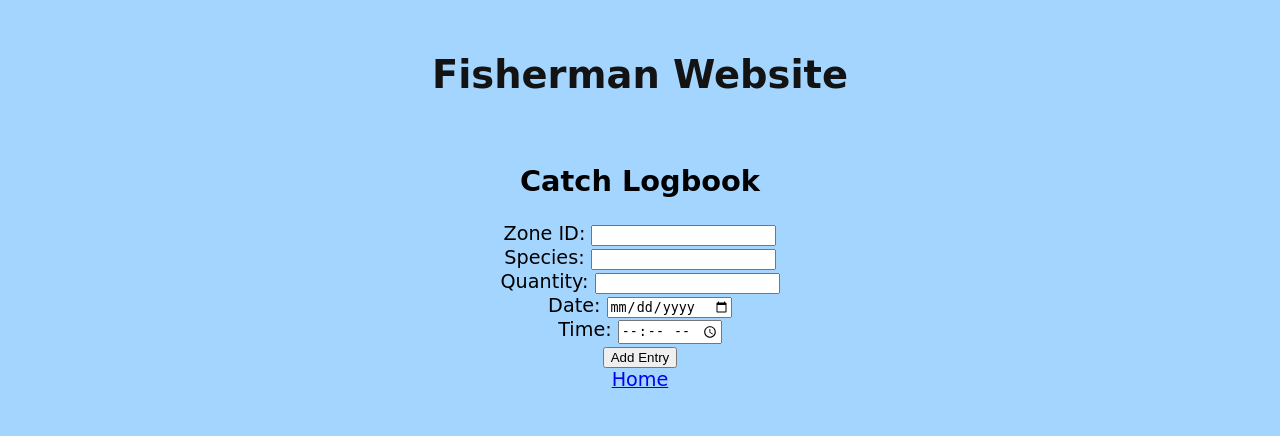
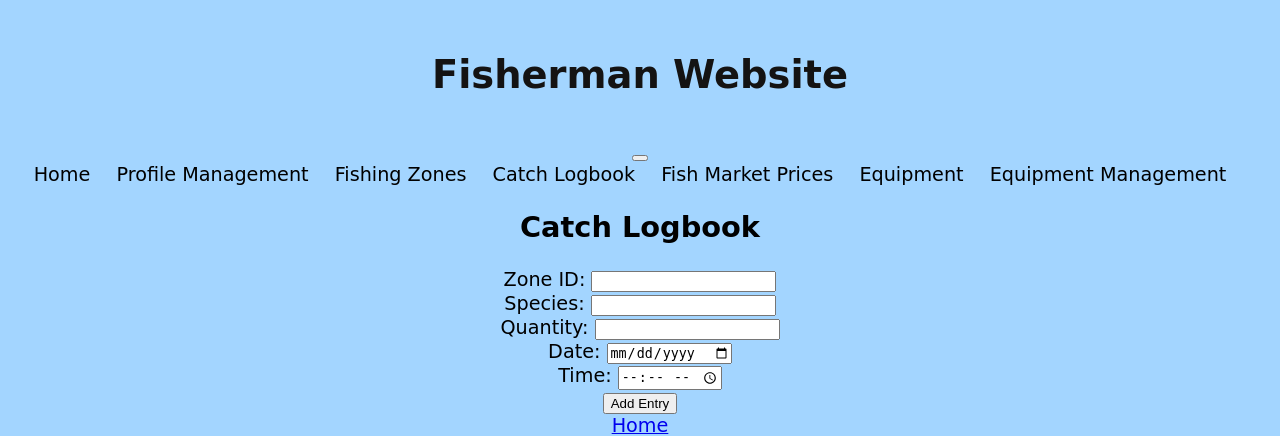
Before and after one commit to rjmichellejayme/FisherNet, a PHP site: page /catch_logbook.php in a window 1280 px wide. Shown: the top 436 px of the page. Run offline with PHP 8.4, Linux system fonts and the light colour scheme.

Commit message:
small changes

```diff
--- a/catch_logbook.php
+++ b/catch_logbook.php
@@ -32,11 +32,44 @@ if(isset($_POST["submit"])){
     <meta name="viewport" content="width=device-width, initial-scale=1.0">
     <title>Catch Logbook</title>
     <link rel="stylesheet" href="stylefish.css">
+    <!-- <link href="https://cdn.jsdelivr.net/npm/bootstrap@5.3.3/dist/css/bootstrap.min.css" rel="stylesheet" integrity="sha384-QWTKZyjpPEjISv5WaRU9OFeRpok6YctnYmDr5pNlyT2bRjXh0JMhjY6hW+ALEwIH" crossorigin="anonymous"> -->
 </head>
 <body>
     <header>
         <h1>Fisherman Website</h1>
     </header>
+    <nav class="navbar navbar-expand-lg bg-body-primary">
+    <button class="navbar-toggler" type="button" data-bs-toggle="collapse" data-bs-target="#navbarNav" aria-controls="navbarNav" aria-expanded="false" aria-label="Toggle navigation">
+        <span class="navbar-toggler-icon"></span>
+        </button>
+        <div class="collapse navbar-collapse" id="navbarNav">
+            <ul class="navbar-nav">
+                <li class="nav-item">
+                    <a class="nav-link" aria-current="page" href="">Home</a>
+                </li>
+                <li class="nav-item">
+                    <a class="nav-link" href="profile_management.php">Profile Management</a>
+                </li>
+                <li class="nav-item">
+                    <a class="nav-link" href="fishing_zone">Fishing Zones</a>
+                </li>
+                <li class="nav-item">
+                    <a class="nav-link" href="catch_logbook.php">Catch Logbook</a>
+                </li>
+                <li class="nav-item">
+                    <a class="nav-link" href="fish_market_prices.php">Fish Market Prices</a>
+                </li>
+                <li class="nav-item">
+                    <a class="nav-link" href="equipment">Equipment</a>
+                </li>
+                <li class="nav-item">
+                    <a class="nav-link" href="equipment_management">Equipment Management</a>
+                </li>
+
+              </ul>
+            </div>
+          </div>
+      </nav>
     <main>
         <h2>Catch Logbook</h2>
 
@@ -61,5 +94,8 @@ if(isset($_POST["submit"])){
         <p>&copy; 2024 Fisherman Website</p>
     </footer>
 
+    <!-- <script src="https://cdn.jsdelivr.net/npm/@popperjs/core@2.11.8/dist/umd/popper.min.js" integrity="sha384-I7E8VVD/ismYTF4hNIPjVp/Zjvgyol6VFvRkX/vR+Vc4jQkC+hVqc2pM8ODewa9r" crossorigin="anonymous"></script>
+    <script src="https://cdn.jsdelivr.net/npm/bootstrap@5.3.3/dist/js/bootstrap.min.js" integrity="sha384-0pUGZvbkm6XF6gxjEnlmuGrJXVbNuzT9qBBavbLwCsOGabYfZo0T0to5eqruptLy" crossorigin="anonymous"></script> -->
+
 </body>
 </html>
```
